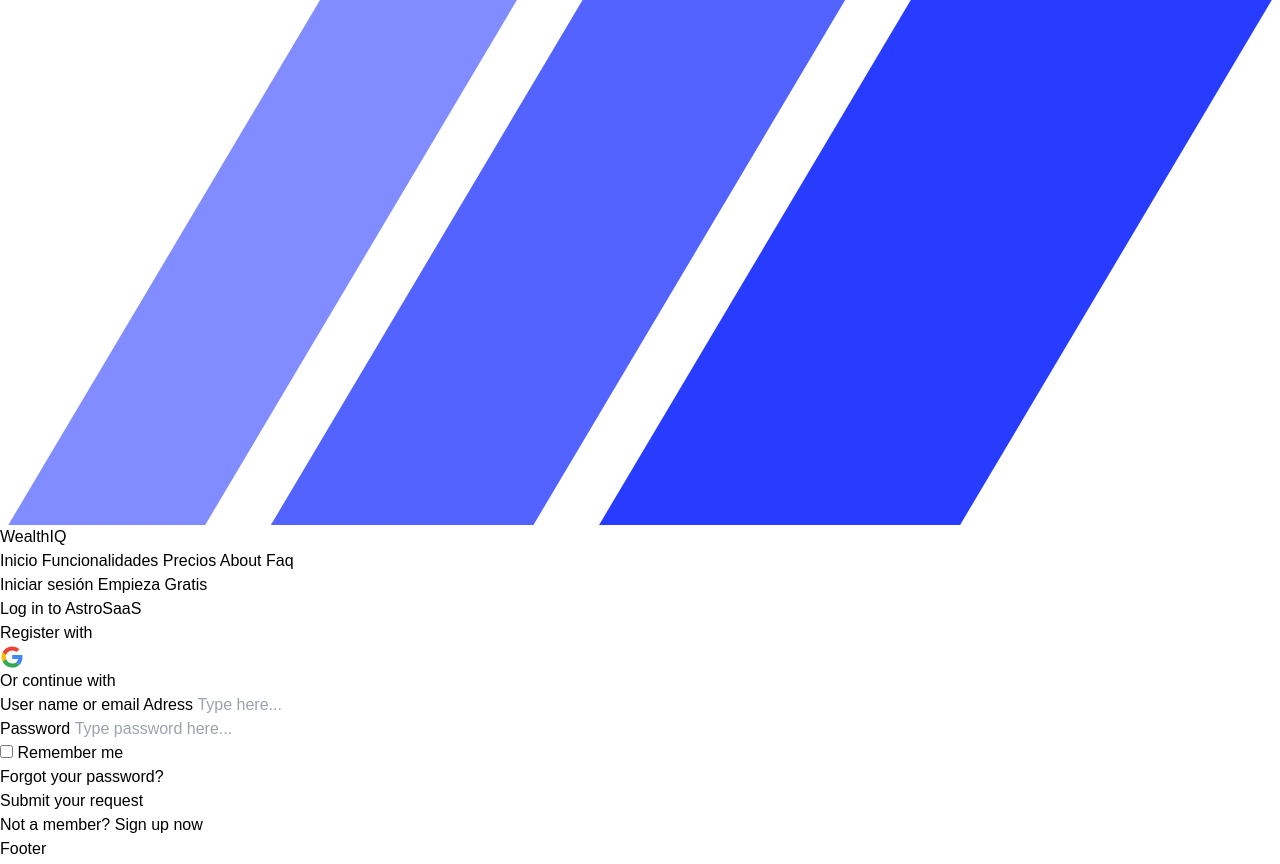
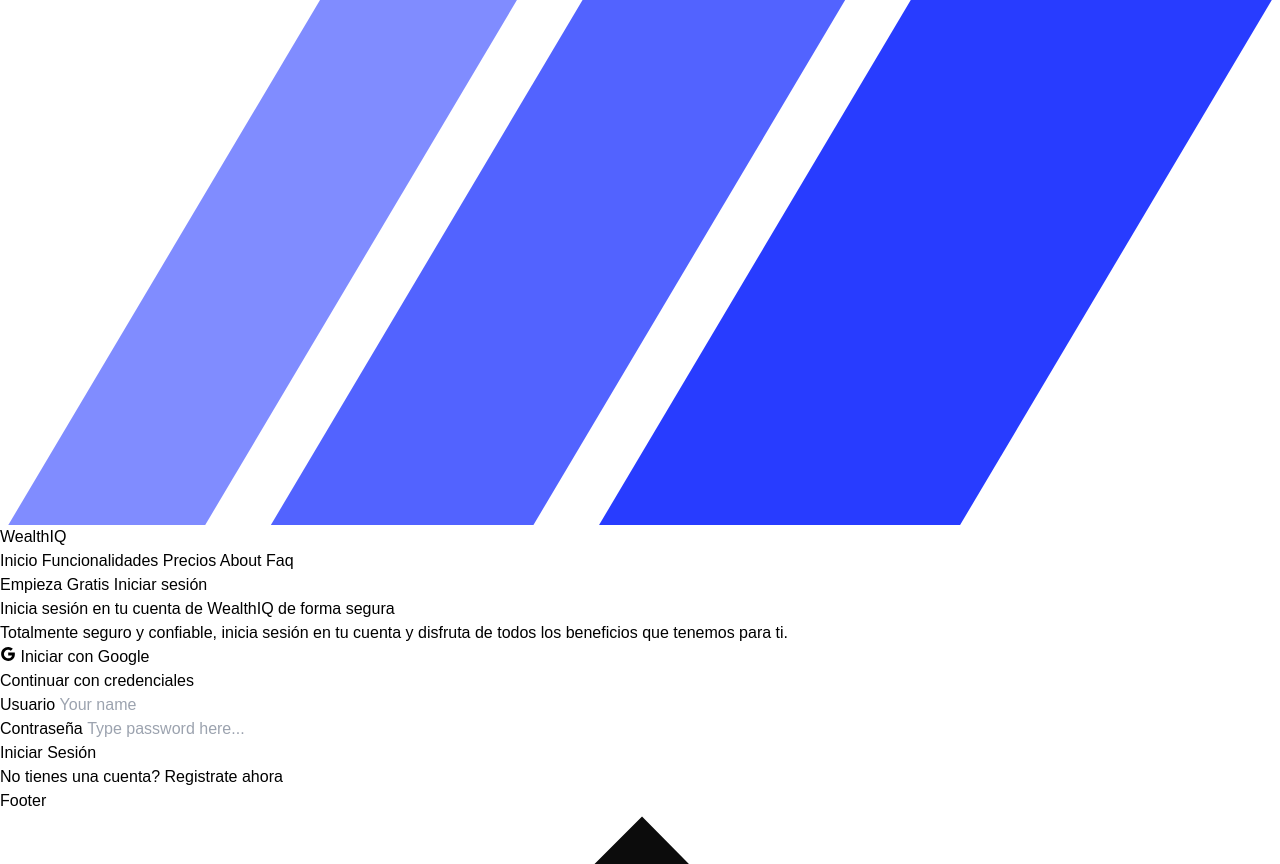
Before and after one commit to megarbon/TFC-WealthIQ, an Astro site in the folder wealthIQ-landing-page/: page /login in a window 1280 px wide. Shown: the top 864 px of the page. Built offline with nearby package versions, Linux system fonts and the light colour scheme; Astro itself is replaced by a stand-in of ours; a web font is replaced by a local one.

Commit message:
Login, Landing, Navbar fixed

```diff
--- a/wealthIQ-landing-page/src/components/Forms/Login.astro
+++ b/wealthIQ-landing-page/src/components/Forms/Login.astro
@@ -1,115 +1,102 @@
 <section>
+  <div class="px-8 py-24 mx-auto md:px-12 lg:px-32 max-w-7xl">
+    <div class="grid items-center gap-12 lg:grid-cols-2 lg:gap-24">
+      <div class="flex flex-col">
+        <h1
+          class="text-4xl font-semibold tracking-tighter text-gray-900 lg:text-5xl"
+        >
+          Inicia sesión en tu cuenta de WealthIQ
+          <span class="text-gray-600">de forma segura</span>
+        </h1>
+        <p class="mt-4 text-base font-medium text-gray-500 text-pretty">
+          Totalmente seguro y confiable, inicia sesión en tu cuenta y disfruta
+          de todos los beneficios que tenemos para ti.
+        </p>
+      </div>
+      <div class="p-2 border bg-gray-50 rounded-3xl">
+        <div class="p-10 bg-white border shadow-lg rounded-3xl">
+          <div>
+            <button
+              class="inline-flex items-center justify-center w-full h-12 gap-3 px-5 py-3 font-medium duration-200 bg-gray-100 rounded-xl hover:bg-gray-200 focus:ring-2 focus:ring-offset-2 focus:ring-blue-500"
+              type="button"
+              aria-label="Sign in with Google"
+            >
+              <ion-icon
+                name="logo-google"
+                role="img"
+                class="md hydrated"
+                aria-label="logo google"></ion-icon>
+              <span>Iniciar con Google</span>
+            </button>
+            <div class="relative py-3">
               <div
-    class="flex relative justify-center lg:px-0 items-center lg:h-screen md:px-12 overflow-hidden"
-  >
-    <div
-      class="bg-white px-4 relative flex flex-1 flex-col lg:py-24 md:flex-none md:px-28 py-10 sm:justify-center xl:py-36 z-10"
-    >
-      <div
-        class="w-full lg:h-full max-w-md md:max-w-sm md:px-0 md:w-96 mx-auto sm:px-4"
-      >
-        <div class="flex flex-col">
-          <div>
-            <h2
-              class="font-medium leading-tight text-black text-xl font-display"
-            >
-              Log in to AstroSaaS
-            </h2><div class="py-3">
-              <span class="w-full inline-flex relative mt-3 z-0"
-                ><button
-                  class="font-medium text-sm bg-white h-12 border border-gray-300 focus:border-indigo-500 focus:outline-none focus:ring-1 focus:ring-indigo-500 focus:z-10 hover:bg-gray-50 inline-flex items-center justify-center px-4 py-3 relative rounded-xl text-gray-700 w-full"
-                  type="button"
-                  ><span>Register with</span>
-                  <span class="ml-3"
-                    ><svg
-                      fill="none"
-                      height="24"
-                      viewBox="0 0 32 32"
-                      width="24"
-                      xmlns="http://www.w3.org/2000/svg"
-                      ><path
-                        d="M30.0014 16.3109C30.0014 15.1598 29.9061 14.3198 29.6998 13.4487H16.2871V18.6442H24.1601C24.0014 19.9354 23.1442 21.8798 21.2394 23.1864L21.2127 23.3604L25.4536 26.58L25.7474 26.6087C28.4458 24.1665 30.0014 20.5731 30.0014 16.3109Z"
-                        fill="#4285F4"></path><path
-                        d="M16.2862 30C20.1433 30 23.3814 28.7555 25.7465 26.6089L21.2386 23.1865C20.0322 24.011 18.4132 24.5866 16.2862 24.5866C12.5085 24.5866 9.30219 22.1444 8.15923 18.7688L7.9917 18.7827L3.58202 22.1272L3.52435 22.2843C5.87353 26.8577 10.6989 30 16.2862 30Z"
-                        fill="#34A853"></path><path
-                        d="M8.16007 18.7688C7.85848 17.8977 7.68395 16.9643 7.68395 15.9999C7.68395 15.0354 7.85849 14.1021 8.1442 13.231L8.13621 13.0455L3.67126 9.64734L3.52518 9.71544C2.55696 11.6132 2.0014 13.7444 2.0014 15.9999C2.0014 18.2555 2.55696 20.3865 3.52518 22.2843L8.16007 18.7688Z"
-                        fill="#FBBC05"></path><path
-                        d="M16.2863 7.4133C18.9688 7.4133 20.7783 8.54885 21.8101 9.4978L25.8418 5.64C23.3657 3.38445 20.1434 2 16.2863 2C10.699 2 5.87354 5.1422 3.52435 9.71549L8.14339 13.2311C9.30223 9.85555 12.5086 7.4133 16.2863 7.4133Z"
-                        fill="#EB4335"></path>
-                    </svg>
-                  </span>
-                </button>
-              </span><div class="py-3 relative">
-                <div
-                  class="flex items-center absolute inset-0"
+                class="absolute inset-0 flex items-center"
                 aria-hidden="true"
               >
                 <div class="w-full border-t border-gray-300"></div>
-                </div><div class="flex relative justify-center">
-                  <span class="text-sm bg-white px-2 text-gray-500"
-                    >Or continue with</span
+              </div>
+              <div class="relative flex justify-center">
+                <span class="px-2 text-sm text-black bg-white"
+                  >Continuar con credenciales</span
                 >
               </div>
             </div>
           </div>
+          <form>
+            <div class="space-y-3">
+              <div>
+                <label
+                  for="name"
+                  class="block mb-3 text-sm font-medium text-black"
+                >
+                  Usuario
+                </label>
+                <input
+                  type="text"
+                  id="name"
+                  placeholder="Your name"
+                  class="block w-full h-12 px-4 py-2 text-blue-500 duration-200 border rounded-lg appearance-none bg-chalk border-zinc-300 placeholder-zinc-300 focus:border-zinc-300 focus:outline-none focus:ring-zinc-300 sm:text-sm"
+                />
               </div>
-        </div><form>
-          <div class="space-y-6">
-            <div>
-              <label for="name" class="sr-only" name="name"
-                >User name or email Adress</label
+              <div class="col-span-full">
+                <label
+                  for="password"
+                  class="block mb-3 text-sm font-medium text-black"
                 >
-              <input
-                id="name"
-                name="name"
-                class="w-full focus:outline-none border py-3 appearance-none h-12 bg-gray-50 block border-gray-200 focus:bg-white focus:border-accent-500 focus:ring-accent-500 placeholder-gray-400 px-3 rounded-xl sm:text-sm text-accent-500"
-                placeholder="Type here..."
-              />
-            </div><div class="col-span-full">
-              <label for="passwrod" class="sr-only" name="company"
-                >Password</label
-              >
+                  Contraseña
+                </label>
                 <input
                   id="password"
-                name="password"
-                class="w-full focus:outline-none border py-3 appearance-none h-12 bg-gray-50 block border-gray-200 focus:bg-white focus:border-accent-500 focus:ring-accent-500 placeholder-gray-400 px-3 rounded-xl sm:text-sm text-accent-500"
+                  class="block w-full h-12 px-4 py-2 text-blue-500 duration-200 border rounded-lg appearance-none bg-chalk border-zinc-300 placeholder-zinc-300 focus:border-zinc-300 focus:outline-none focus:ring-zinc-300 sm:text-sm"
                   placeholder="Type password here..."
                   type="password"
                 />
-            </div><div class="flex items-center justify-between">
-              <div class="flex items-center">
-                <input
-                  class="text-accent-500 focus:ring-accent-500 border-accent-500 h-4 rounded w-4"
-                  type="checkbox"
-                  id="remember-me"
-                  name="remember-me"
-                />
-                <label
-                  class="font-medium text-sm block leading-tight ml-2 text-black"
-                  for="remember-me">Remember me</label
+              </div>
+              <div class="col-span-full">
+                <button
+                  type="submit"
+                  class="inline-flex items-center justify-center w-full h-12 gap-3 px-5 py-3 font-medium text-white duration-200 bg-gray-900 rounded-xl hover:bg-gray-700 focus:ring-2 focus:ring-offset-2 focus:ring-black"
                 >
-              </div><div class="text-sm">
+                  Iniciar Sesión
+                </button>
+              </div>
+            </div>
+            <div class="mt-6">
+              <p
+                class="flex mx-auto text-sm font-medium leading-tight text-center text-black"
+              >
+                No tienes una cuenta?
                 <a
-                  class="font-medium hover:text-accent-500 text-accent-500"
-                  href="#_">Forgot your password?</a
+                  class="ml-auto text-blue-500 hover:text-black"
+                  href="/forms/signup"
                 >
-              </div>
-            </div><div class="col-span-full">
-              <button
-                class="items-center h-12 justify-center rounded-xl focus-visible:outline-black focus:outline-none inline-flex bg-black border-2 border-black duration-200 focus-visible:ring-black hover:bg-transparent hover:border-black hover:text-black px-6 py-3 text-center text-white w-full"
-                type="submit">Submit your request</button
-              >
-            </div><div>
-              <p class="font-medium text-sm leading-tight text-black">
-                Not a member? <a
-                  class="text-accent-500 hover:text-accent-400 ml-3"
-                  href="/signup">Sign up now</a
-                >
+                  Registrate ahora
+                </a>
               </p>
-            </div>
             </div>
           </form>
         </div>
       </div>
     </div>
+  </div>
 </section>
--- a/wealthIQ-landing-page/src/components/global/Navigation.astro
+++ b/wealthIQ-landing-page/src/components/global/Navigation.astro
@@ -92,13 +92,13 @@
             href="/signup"
             class="block px-4 py-2 mt-2 text-sm font-medium text-black md:mt-0 hover:text-accent-400 focus:outline-none focus:shadow-outline"
           >
-            Iniciar sesión
+            Empieza Gratis
           </a>
           <a
             href="/login"
             class="inline-flex items-center h-8 justify-center px-4 py-2 text-sm font-medium text-black bg-gray-100 rounded-lg group focus:outline-none focus-visible:outline-2 focus-visible:outline-offset-2 hover:bg-gray-50 active:bg-gray-200 active:text-accent-400 focus-visible:outline-black"
           >
-            Empieza Gratis
+            Iniciar sesión
           </a>
         </div>
       </nav>
```
Also changed, not shown: wealthIQ-landing-page/src/components/Forms/Signup.astro (+36 -30 lines), wealthIQ-landing-page/src/components/Forms/TestForm.astro (added, +65 -0 lines). Lines whose indentation alone changed are shown as unchanged.
